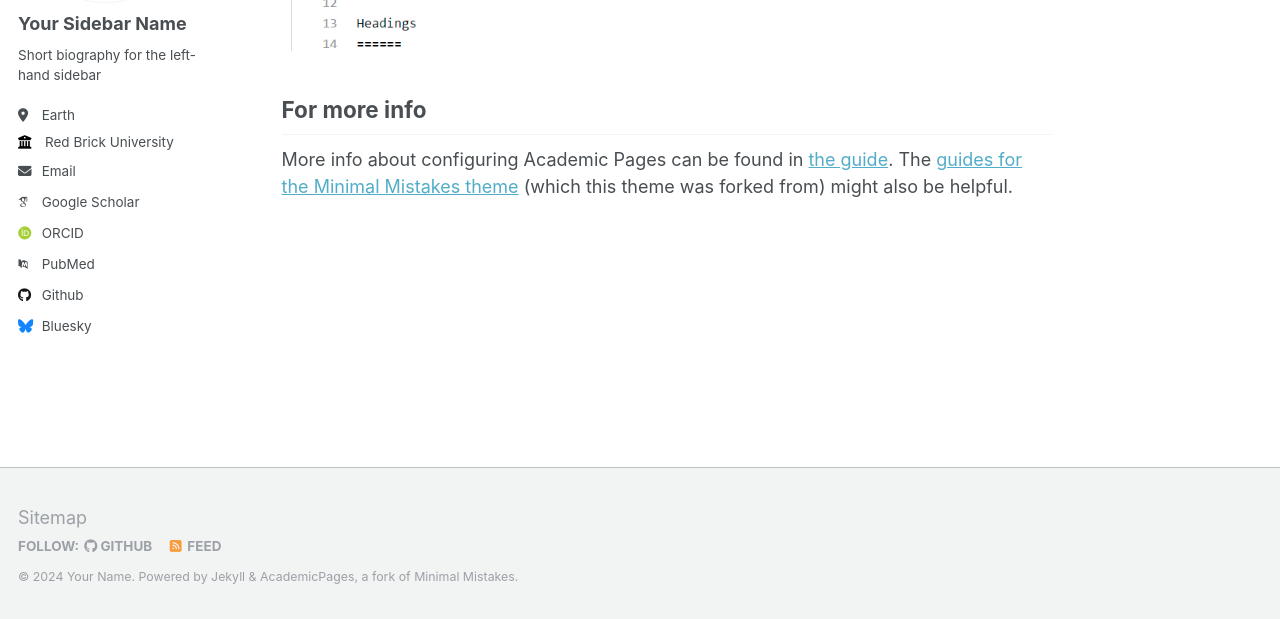
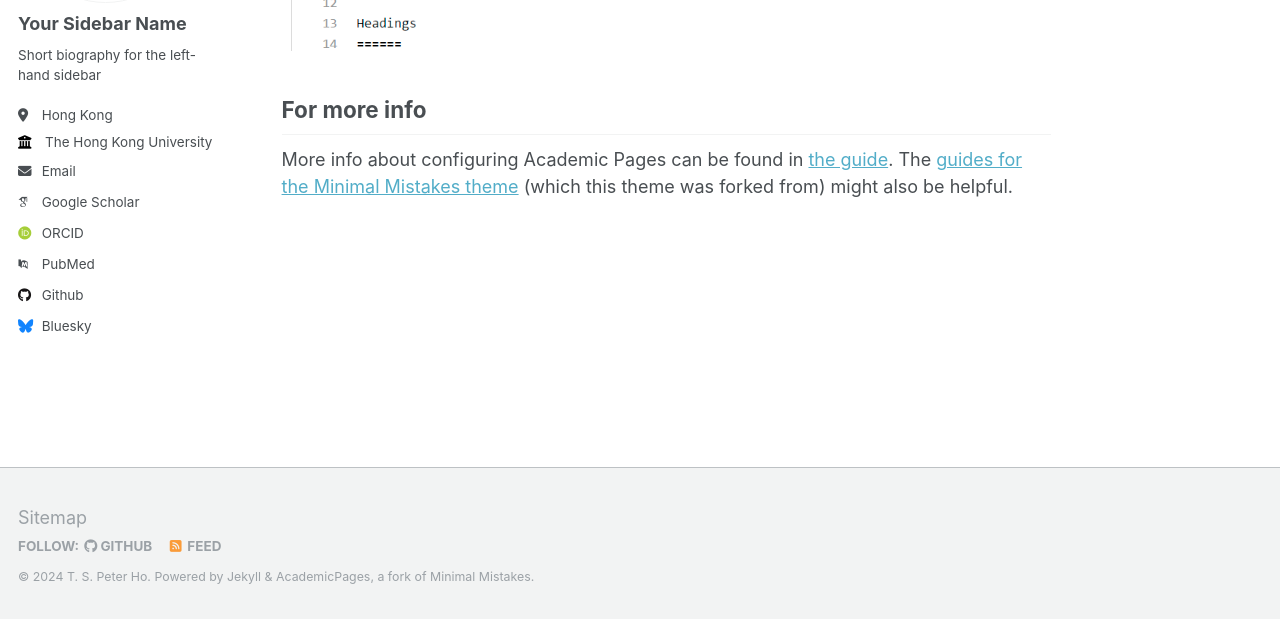
Before and after one commit to peterh0709/tspho.github.io, a Jekyll site: the page built from _pages/about.md, in a window 1280 px wide and 900 px high, scrolled down 2660 px. Shown: the part 278-897 px from the top of the window. Built offline with Jekyll 4.4.1, drawn with Linux system fonts in a browser that asks for light colours; some web fonts are replaced.

Commit message:
Update _config.yml

```diff
--- a/_config.yml
+++ b/_config.yml
@@ -10,9 +10,9 @@
 locale                   : "en-US"
 title                    : "Your Name / Site Title"
 title_separator          : "-"
-name                     : &name "Your Name"
+name                     : &name "T. S. Peter Ho"
 description              : &description "personal description"
-url                      : https://academicpages.github.io # the base hostname & protocol for your site e.g. "https://mmistakes.github.io"
+url                      : https://tspho.github.io # the base hostname & protocol for your site e.g. "https://mmistakes.github.io"
 baseurl                  : "" # the subpath of your site, e.g. "/blog"
 repository               : "academicpages/academicpages.github.io"
 
@@ -25,16 +25,16 @@ author:
   name             : "Your Sidebar Name"
   pronouns         : # example: "she/her"
   bio              : "Short biography for the left-hand sidebar"
-  location         : "Earth"
-  employer         : "Red Brick University"
+  location         : "Hong Kong"
+  employer         : "The Hong Kong University of Science and technology"
   uri              : # URL
-  email            : "none@example.org"
+  email            : "tspho@connect.ust.hk"
 
   # Academic websites
   arxiv            : # URL - Update with the correct link to your profile
-  googlescholar    : "https://scholar.google.com/citations?user=PS_CX0AAAAAJ"
+  googlescholar    : "https://scholar.google.com/citations?user=VlF9_BQAAAAJ&hl=en"
   impactstory      : # URL
-  orcid            : "http://orcid.org/yourorcidurl"
+  orcid            : "https://orcid.org/0009-0009-6551-1921"
   semantic         : # URL
   pubmed           : "https://www.ncbi.nlm.nih.gov/pubmed/?term=john+snow"
   researchgate     : # URL
```
